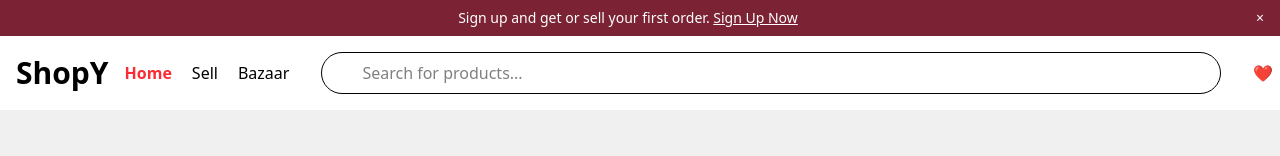
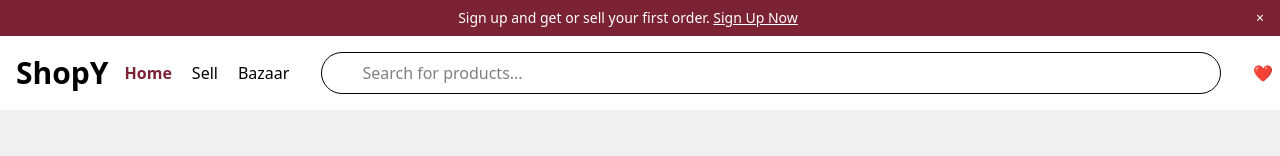
Before and after one commit to moe-a1/shopY, an Angular app in the folder frontend/: page /home in a window 1280 px wide. Shown: the top 156 px of the page. Built offline with nearby package versions, Linux system fonts and the light colour scheme.

Commit message:
adjust color on selected page name in navbar

```diff
--- a/frontend/src/app/nav/nav.component.html
+++ b/frontend/src/app/nav/nav.component.html
@@ -11,9 +11,9 @@
         </div>
         <div class="hidden md:flex items-center gap-8">
         <div class="flex gap-5">
-            <a routerLink="/home" routerLinkActive="text-red-500 font-semibold" [routerLinkActiveOptions]="{ exact: true }">Home</a>
-            <a routerLink="/sell" routerLinkActive="text-red-500 font-semibold" [routerLinkActiveOptions]="{ exact: true }">Sell</a>
-            <a routerLink="/bazaar" routerLinkActive="text-red-500 font-semibold" [routerLinkActiveOptions]="{ exact: true }">Bazaar</a>
+            <a routerLink="/home" routerLinkActive="text-[#7B2334] font-semibold" [routerLinkActiveOptions]="{ exact: true }">Home</a>
+            <a routerLink="/sell" routerLinkActive="text-[#7B2334] font-semibold" [routerLinkActiveOptions]="{ exact: true }">Sell</a>
+            <a routerLink="/bazaar" routerLinkActive="text-[#7B2334] font-semibold" [routerLinkActiveOptions]="{ exact: true }">Bazaar</a>
         </div>
         <div class="relative flex-1">
             <input type="search" placeholder="Search for products..."
```
